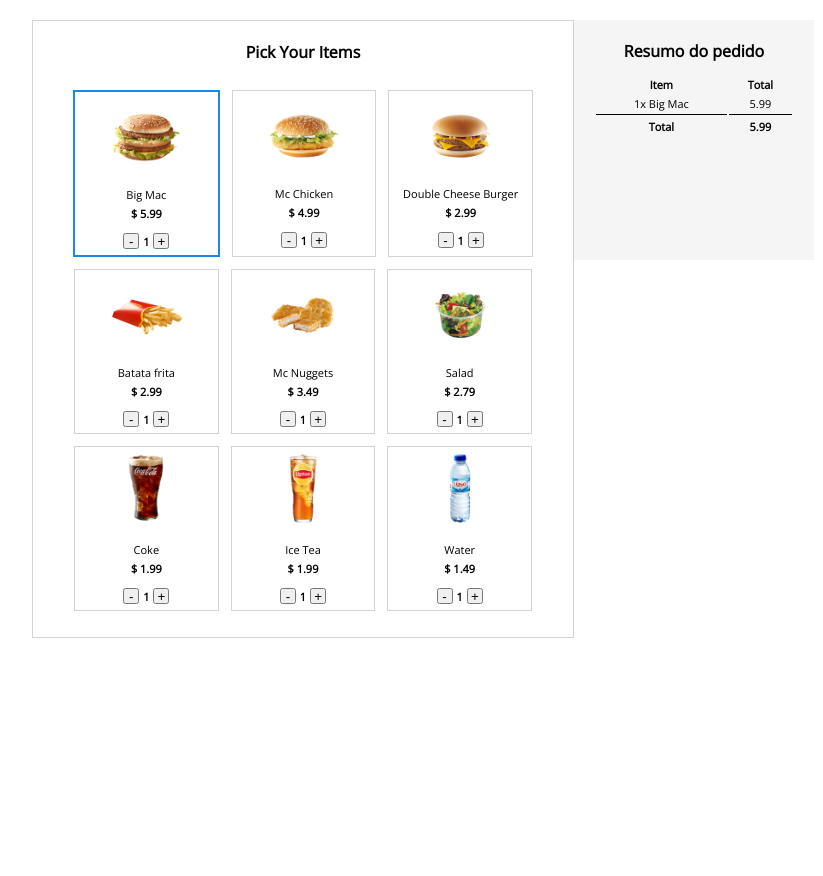
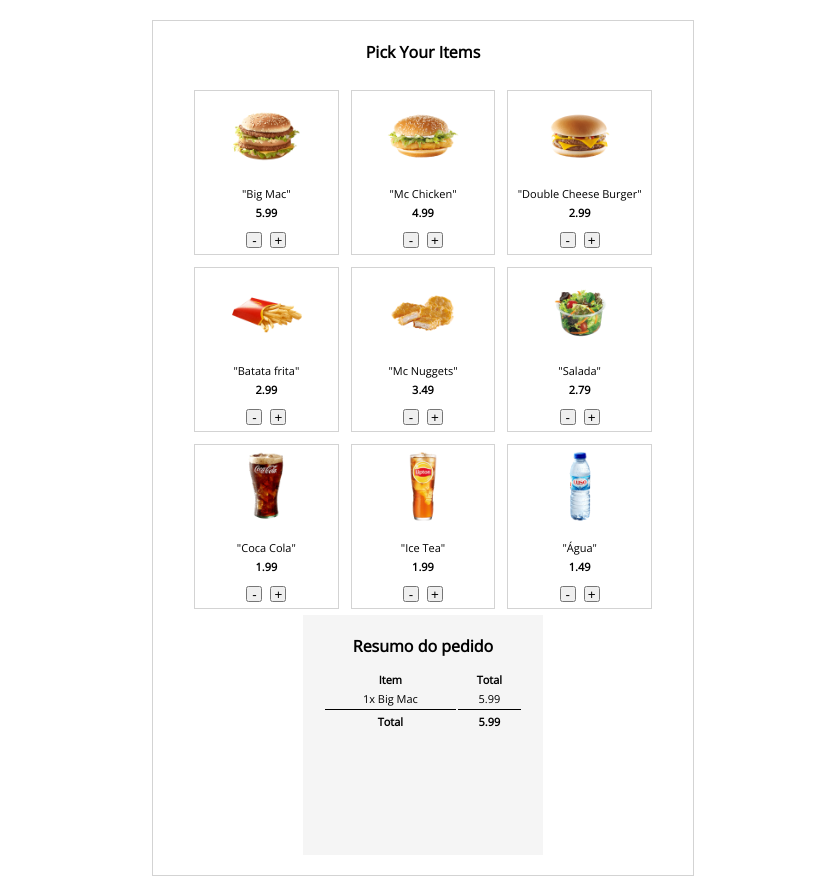
Before and after one commit to brunogalachetheodoro/Curso_Vue.JS_Udemy, a plain HTML site: page Projeto 1/01 -Project 1 - Self Service Machine - Initial/index.html in a window 1280 px wide. Shown: the whole page, without its empty margins (217-1040 px from the left). Before the commit the page ends 800 px from the top, so only its background shows below. Drawn offline with nearby package versions, Linux system fonts and the light colour scheme.

Commit message:
estudo vue.js (loops for e v-on)

```diff
--- a/Projeto 1/01 -Project 1 - Self Service Machine - Initial/index.html
+++ b/Projeto 1/01 -Project 1 - Self Service Machine - Initial/index.html
@@ -17,133 +17,27 @@
 
             <section class="items">
                 <h4>Pick Your Items</h4>
-                <div class="product selected">
+                <div
+                    v-for="product in products"
+                    class="product"
+                    v:on:click="product.active = !product.active"
+                    :class="product.active ? 'selected' : '' "
+                >
+
                     <div class="photo">
-                        <img src="img/big-mac.png">
+                        <img :src="product.photo">
                     </div>
                     <div class="description">
-                        <span class="name">Big Mac</span>
-                        <span class="price">$ 5.99</span>
+                        <span class="name">"{{product.name}}"</span>
+                        <span class="price"> {{ product.price }} </span>
                         <div class="quantity-area">
                             <button>-</button>
-                            <span class="quantity">1</span>
+                            <span class="quantity">{{product.quatity}}</span>
                             <button>+</button>
                         </div>
                     </div>
                 </div>
-                <div class="product">
-                    <div class="photo">
-                        <img src="img/mc-chicken.png">
-                    </div>
-                    <div class="description">
-                        <span class="name">Mc Chicken</span>
-                        <span class="price">$ 4.99</span>
-                        <div class="quantity-area">
-                            <button>-</button>
-                            <span class="quantity">1</span>
-                            <button>+</button>
-                        </div>
-                    </div>
-                </div>
-                <div class="product">
-                    <div class="photo">
-                        <img src="img/double-cb.png">
-                    </div>
-                    <div class="description">
-                        <span class="name">Double Cheese Burger</span>
-                        <span class="price">$ 2.99</span>
-                        <div class="quantity-area">
-                            <button>-</button>
-                            <span class="quantity">1</span>
-                            <button>+</button>
-                        </div>
-                    </div>
-                </div>
-                <div class="product">
-                    <div class="photo">
-                        <img src="img/fries.png">
-                    </div>
-                    <div class="description">
-                        <span class="name">Batata frita</span>
-                        <span class="price">$ 2.99</span>
-                        <div class="quantity-area">
-                            <button>-</button>
-                            <span class="quantity">1</span>
-                            <button>+</button>
-                        </div>
-                    </div>
-                </div>
-                <div class="product">
-                    <div class="photo">
-                        <img src="img/nuggets.png">
-                    </div>
-                    <div class="description">
-                        <span class="name">Mc Nuggets</span>
-                        <span class="price">$ 3.49</span>
-                        <div class="quantity-area">
-                            <button>-</button>
-                            <span class="quantity">1</span>
-                            <button>+</button>
-                        </div>
-                    </div>
-                </div>
-                <div class="product">
-                    <div class="photo">
-                        <img src="img/salad.png">
-                    </div>
-                    <div class="description">
-                        <span class="name">Salad</span>
-                        <span class="price">$ 2.79</span>
-                        <div class="quantity-area">
-                            <button>-</button>
-                            <span class="quantity">1</span>
-                            <button>+</button>
-                        </div>
-                    </div>
-                </div>
-                <div class="product">
-                    <div class="photo">
-                        <img src="img/cola.png">
-                    </div>
-                    <div class="description">
-                        <span class="name">Coke</span>
-                        <span class="price">$ 1.99</span>
-                        <div class="quantity-area">
-                            <button>-</button>
-                            <span class="quantity">1</span>
-                            <button>+</button>
-                        </div>
-                    </div>
-                </div>
-                <div class="product">
-                    <div class="photo">
-                        <img src="img/lipton.png">
-                    </div>
-                    <div class="description">
-                        <span class="name">Ice Tea</span>
-                        <span class="price">$ 1.99</span>
-                        <div class="quantity-area">
-                            <button>-</button>
-                            <span class="quantity">1</span>
-                            <button>+</button>
-                        </div>
-                    </div>
-                </div>
-                <div class="product">
-                    <div class="photo">
-                        <img src="img/water.png">
-                    </div>
-                    <div class="description">
-                        <span class="name">Water</span>
-                        <span class="price">$ 1.49</span>
-                        <div class="quantity-area">
-                            <button>-</button>
-                            <span class="quantity">1</span>
-                            <button>+</button>
-                        </div>
-                    </div>
-                </div>
-            </section>
+
 
             <section class="summary">
                 <strong>Resumo do pedido</strong>
```
